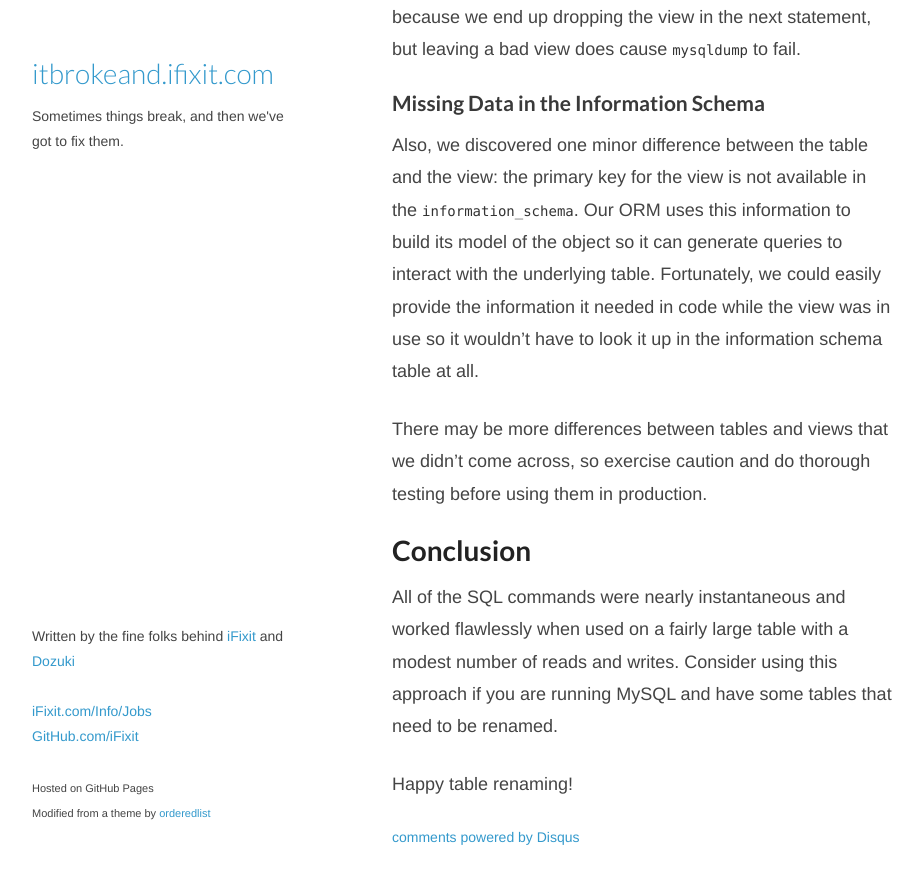
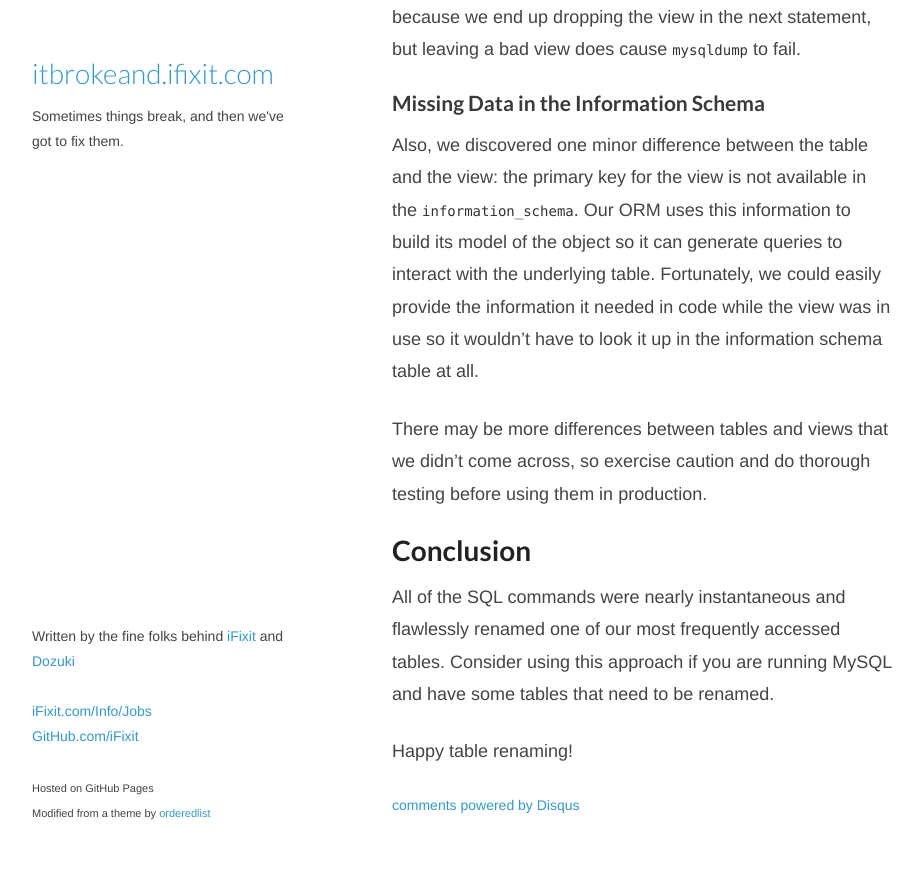
Before and after one commit to iFixit/itbrokeand.ifixit.com, a Jekyll site: the page built from _posts/2015-08-05-renaming-tables-with-zero-downtime.md, in a window 1280 px wide and 900 px high, scrolled down 2073 px. Shown: the top 884 px of the window, without its empty margins (178-1101 px from the left). Built offline with Jekyll 4.4.1, drawn with Linux system fonts in a browser that asks for light colours; Markdown is read by kramdown in place of the engine named in the settings; comment, search, counter and statistics services are not loaded.

Commit message:
Renaming tables: Rephrase concluding sentence

```diff
--- a/_posts/2015-08-05-renaming-tables-with-zero-downtime.md
+++ b/_posts/2015-08-05-renaming-tables-with-zero-downtime.md
@@ -70,7 +70,7 @@ There may be more differences between tables and views that we didn't come acros
 
 # Conclusion
 
-All of the SQL commands were nearly instantaneous and worked flawlessly when used on a fairly large table with a modest number of reads and writes.
+All of the SQL commands were nearly instantaneous and flawlessly renamed one of our most frequently accessed tables.
 Consider using this approach if you are running MySQL and have some tables that need to be renamed.
 
 Happy table renaming!
```
